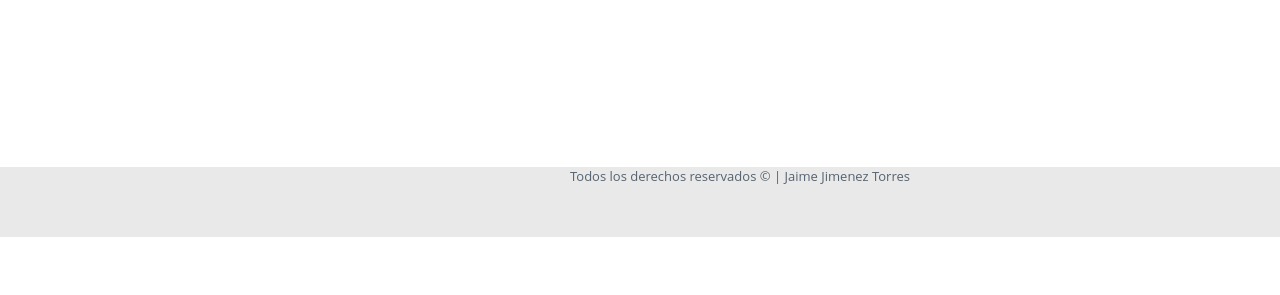
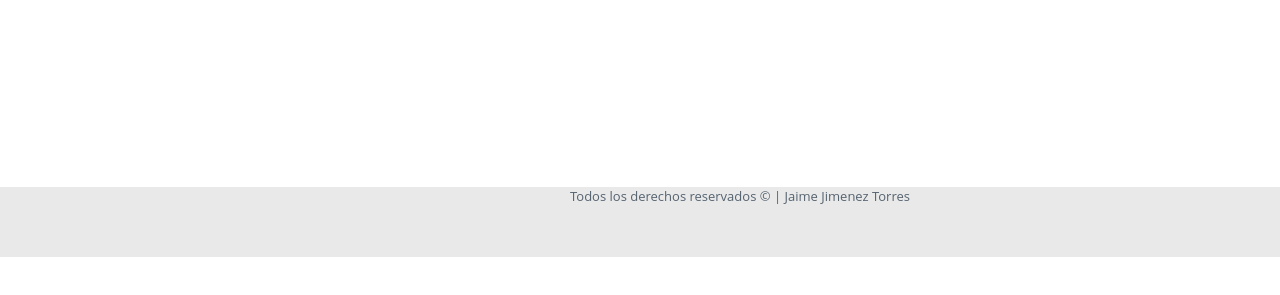
Before and after one commit to JaimeJimenezTor/myFirstWebApp, a plain HTML site: page index.html in a window 1280 px wide. Shown: the part 463-758 px from the top of the page. Drawn offline with Linux system fonts and the light colour scheme.

Commit message:
Add files via upload

```diff
--- a/css/styles.css
+++ b/css/styles.css
@@ -195,7 +195,7 @@ section
 
 footer
 {
-    margin: 630px 0px 0px 0px;
+    margin: 650px 0px 0px 0px;
     padding: 0PX 0PX 0PX 100PX;
     background-color: #e9e9e9;
     color: #556370;
```
